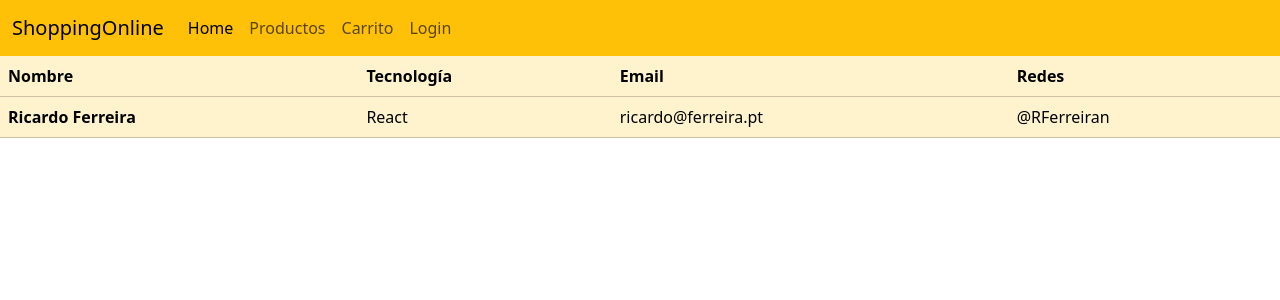
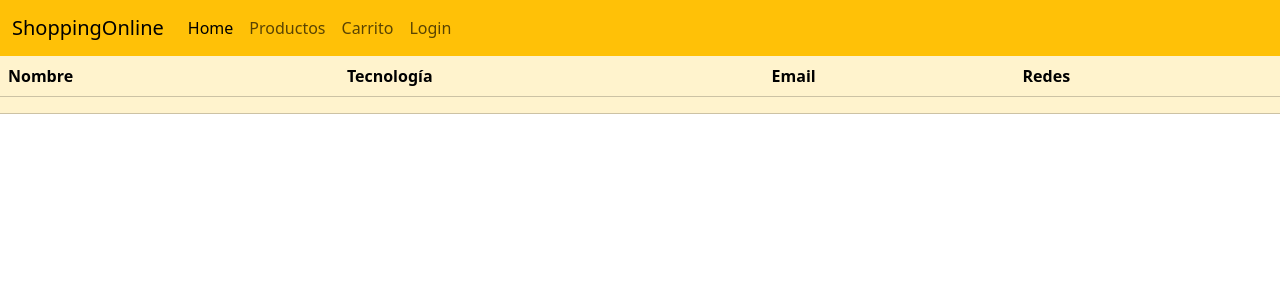
Before and after one commit to RFerreiraN/shopping-online-react, a React (Vite) app: page / in a window 1280 px wide. Shown: the top 300 px of the page. Built offline with nearby package versions, Linux system fonts and the light colour scheme.

Commit message:
Validaciones del formulario

```diff
--- a/src/Context/UsuarioProvider.jsx
+++ b/src/Context/UsuarioProvider.jsx
@@ -1,16 +1,10 @@
-import { UsuarioContext } from './UsuarioContext'
-
- const usuario = {
-    nombre: 'Ricardo Ferreira',
-    tecnologia: 'React',
-    email: 'ricardo@ferreira.pt',
-    redes: '@RFerreiran'
-  }
+import { UsuarioContext } from './UsuarioContext';
+import { useState } from 'react';
 
 export const UsuarioProvider = ({ children }) => {
-
+  const [user, setUser] = useState({})
   return (
-    <UsuarioContext.Provider value={{ usuario  }}>
+    <UsuarioContext.Provider value={{ user, setUser }}>
       {children}
     </UsuarioContext.Provider>
   )
--- a/src/Hooks/UseForm.js
+++ b/src/Hooks/UseForm.js
@@ -1,8 +1,10 @@
-import { useState } from "react";
+import { useContext, useState } from "react";
+import { UsuarioContext } from "../Context/UsuarioContext";
 
 export const UseForm = (initialForm) => {
 
-  const [usuario, setUsuario] = useState(initialForm)
+  const [usuario, setUsuario] = useState(initialForm);
+
 
   const handleInput = ({ target }) => {
     const { name, value } = target;
@@ -11,20 +13,11 @@ export const UseForm = (initialForm) => {
       [name]: value
     })
   };
-  const onsubmitForm = (evento) => {
-    evento.preventDefault();
-    console.log(usuario)
-    resetForm()
-  }
 
-  const resetForm = () => {
-    setUsuario(initialForm)
-  }
 
   return {
     ...usuario,
     usuario,
     handleInput,
-    onsubmitForm
   }
 }
--- a/src/Routes/Carrito.jsx
+++ b/src/Routes/Carrito.jsx
@@ -3,15 +3,15 @@ import { UsuarioContext } from '../Context/UsuarioContext'
 
 export const Carrito = () => {
 
-  const { usuario } = useContext(UsuarioContext)
+  const { user } = useContext(UsuarioContext)
 
   return (
     <>
       <ul>
-        <li>{usuario.nombre}</li>
-        <li>{usuario.tecnologia}</li>
-        <li>{usuario.email}</li>
-        <li>{usuario.redes}</li>
+        <li>{user.nombre}</li>
+        <li>{user.tecnologia}</li>
+        <li>{user.email}</li>
+        <li>{user.redes}</li>
       </ul>
     </>
   )
--- a/src/Routes/Home.jsx
+++ b/src/Routes/Home.jsx
@@ -3,7 +3,7 @@ import { UsuarioContext } from '../Context/UsuarioContext'
 
 export const Home = () => {
 
-  const { usuario } = useContext(UsuarioContext)
+  const { user } = useContext(UsuarioContext)
   return (
     <>
       <table className="table table-warning">
@@ -17,10 +17,10 @@ export const Home = () => {
         </thead>
         <tbody>
           <tr>
-            <th scope="row">{usuario.nombre}</th>
-            <td>{usuario.tecnologia}</td>
-            <td>{usuario.email}</td>
-            <td>{usuario.redes}</td>
+            <th scope="row">{user.nombre}</th>
+            <td>{user.tecnologia}</td>
+            <td>{user.email}</td>
+            <td>{user.redes}</td>
           </tr>
         </tbody>
       </table>
--- a/src/Routes/Login.jsx
+++ b/src/Routes/Login.jsx
@@ -1,5 +1,6 @@
-import { useState } from 'react'
+import { useContext, useState } from 'react'
 import { UseForm } from '../Hooks/UseForm'
+import { UsuarioContext } from '../Context/UsuarioContext'
 
 export const Login = () => {
 
@@ -10,7 +11,18 @@ export const Login = () => {
     redes: ''
   }
 
-  const { usuario, nombre, tecnologia, email, redes, handleInput, onsubmitForm } = UseForm(initalForm)
+  const { usuario, nombre, tecnologia, email, redes, handleInput } = UseForm(initalForm)
+  const { setUser } = useContext( UsuarioContext)
+
+   const onsubmitForm = (evento) => {
+    evento.preventDefault();
+    if (Object.values(usuario).some(campo => campo.trim() === '')){
+      alert('Todos los campos son obligatorios')
+      return;
+    }
+    console.log(usuario)
+  }
+
 
 
   return (
```
